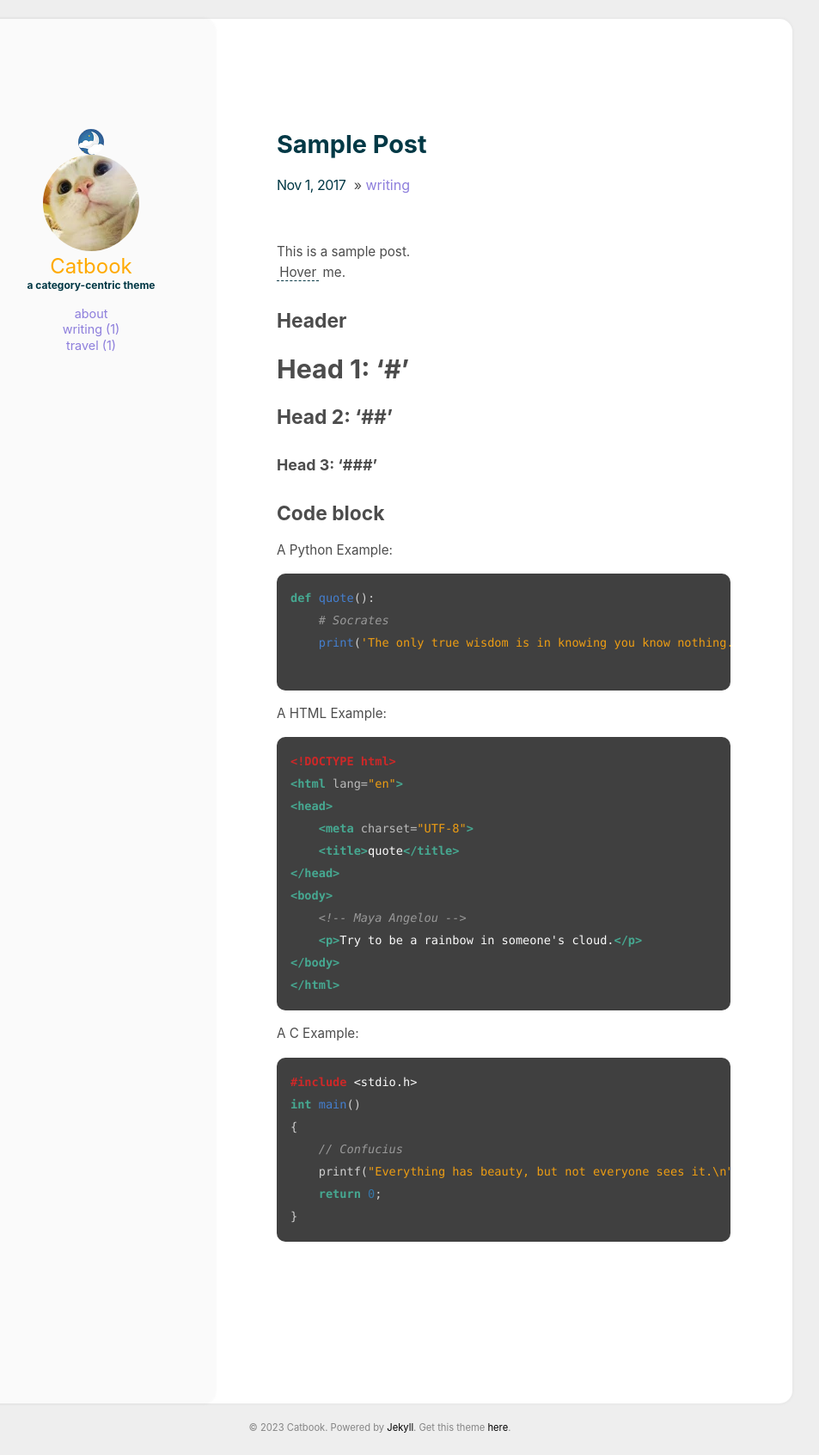
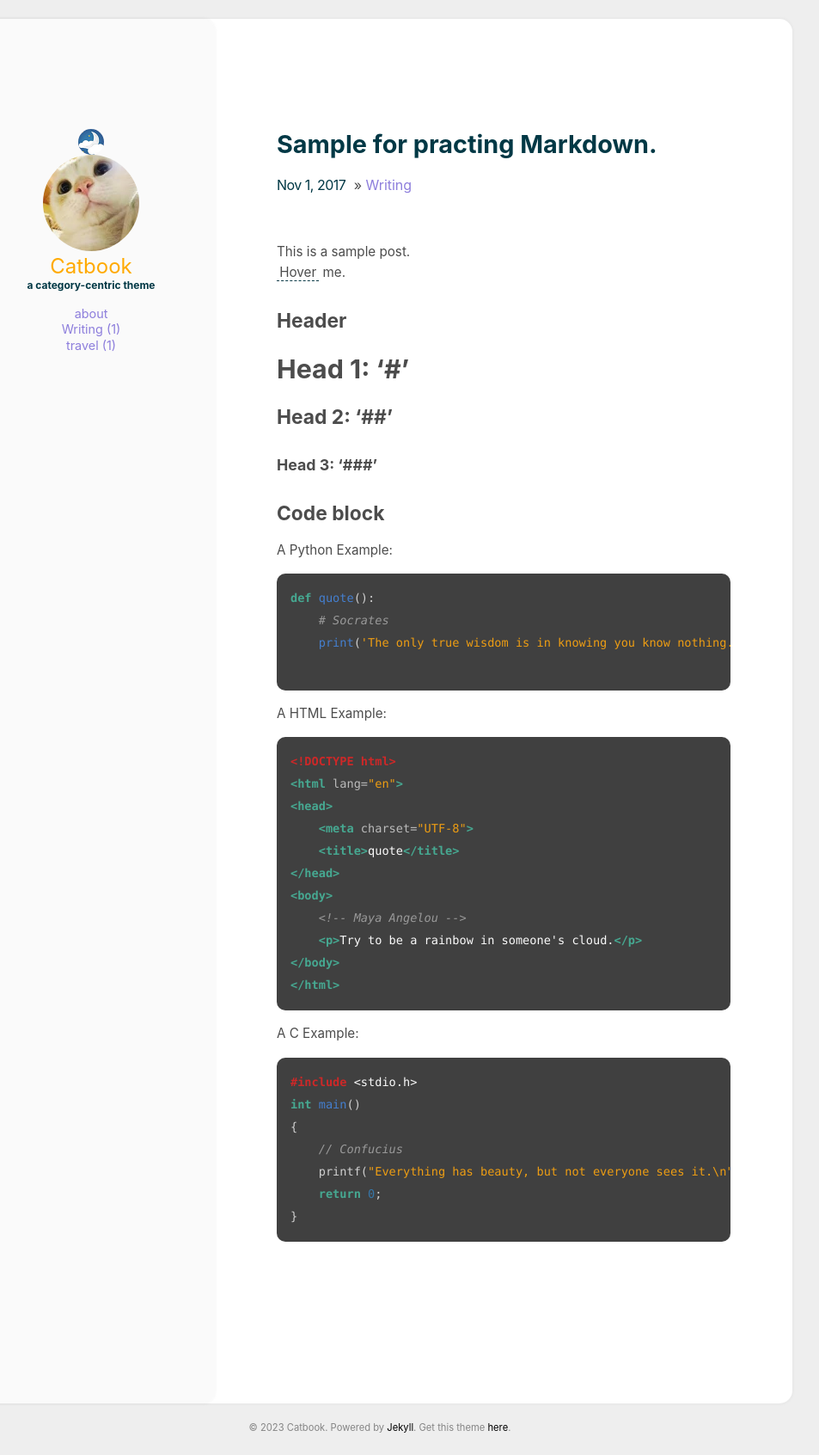
Before and after one commit to m0v3m1n/m0v3m1n.github.io, a Jekyll site: the page built from _posts/2017-11-01-s2.md, in a window 1280 px wide. Shown: the whole page at 86% size, without its empty margins (198-1151 px from the left). Built offline with Jekyll 4.4.1, drawn with Linux system fonts in a browser that asks for light colours.

Commit message:
Update 2017-11-01-s2.md

```diff
--- a/_posts/2017-11-01-s2.md
+++ b/_posts/2017-11-01-s2.md
@@ -1,6 +1,6 @@
 ---
-title: Sample Post
-categories: [writing]
+title: Sample for practing Markdown.
+categories: [Writing]
 comments: true
 ---
 
```
